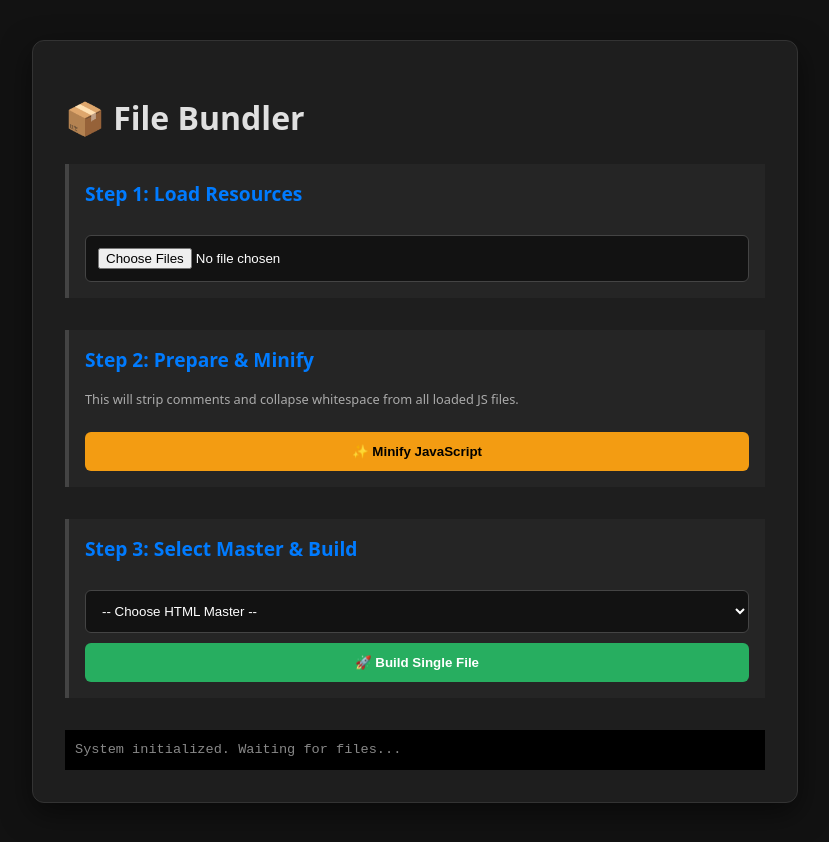
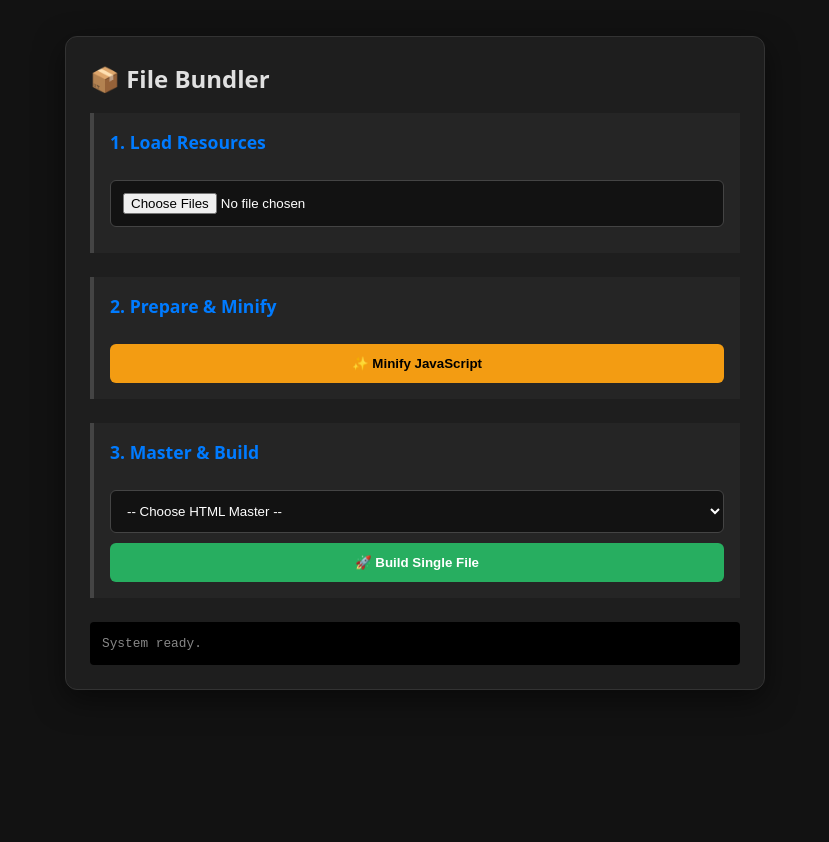
Before and after one commit to nunya42000-lab/AmandaJordan, a plain HTML site: page tools/8.html in a window 1280 px wide. Shown: the whole page, without its empty margins (225-1054 px from the left). After the commit the page ends 800 px from the top, so only its background shows below. Drawn offline with Linux system fonts and the light colour scheme.

Commit message:
Update 8.html

```diff
--- a/tools/8.html
+++ b/tools/8.html
@@ -2,59 +2,126 @@
 <html lang="en">
 <head>
     <meta charset="UTF-8">
+    <meta name="viewport" content="width=device-width, initial-scale=1.0">
     <title>HTML5 Single-File Bundler</title>
     <style>
-        body { font-family: system-ui, sans-serif; background: #121212; color: #e0e0e0; padding: 2rem; line-height: 1.5; }
-        .card { max-width: 700px; margin: 0 auto; background: #1e1e1e; border: 1px solid #333; border-radius: 12px; padding: 2rem; box-shadow: 0 10px 30px rgba(0,0,0,0.5); }
-        .step { margin-bottom: 2rem; padding: 1rem; border-left: 4px solid #444; background: #252525; }
-        .step.active { border-left-color: #007bff; }
-        h2 { margin-top: 0; font-size: 1.2rem; color: #007bff; }
-        input, select, button { width: 100%; padding: 12px; margin-top: 10px; border-radius: 6px; border: 1px solid #444; background: #121212; color: white; box-sizing: border-box; }
-        button { cursor: pointer; font-weight: bold; transition: background 0.2s; border: none; }
-        button:hover { background: #333; }
+        /* FIX 1: Universal box-sizing prevents padding from pushing width out */
+        * { box-sizing: border-box; }
+
+        body {
+            font-family: system-ui, sans-serif;
+            background: #121212;
+            color: #e0e0e0;
+            padding: 1rem;
+            margin: 0;
+            line-height: 1.5;
+        }
+
+        /* FIX 2: Responsive card width */
+        .card {
+            width: 100%;
+            max-width: 700px;
+            margin: 20px auto;
+            background: #1e1e1e;
+            border: 1px solid #333;
+            border-radius: 12px;
+            padding: 1.5rem;
+            box-shadow: 0 10px 30px rgba(0,0,0,0.5);
+            overflow: hidden; /* Contains children */
+        }
+
+        .step {
+            margin-bottom: 1.5rem;
+            padding: 1rem;
+            border-left: 4px solid #444;
+            background: #252525;
+        }
+
+        h2 { margin-top: 0; font-size: 1.1rem; color: #007bff; }
+
+        input, select, button {
+            width: 100%;
+            padding: 12px;
+            margin-top: 10px;
+            border-radius: 6px;
+            border: 1px solid #444;
+            background: #121212;
+            color: white;
+        }
+
+        button { cursor: pointer; font-weight: bold; border: none; }
         .btn-prep { background: #f39c12; color: #000; }
-        .btn-prep:hover { background: #e67e22; }
         .btn-build { background: #27ae60; }
-        .btn-build:hover { background: #2ecc71; }
-        #log { font-family: monospace; font-size: 0.85rem; color: #888; margin-top: 1rem; max-height: 150px; overflow-y: auto; background: #000; padding: 10px; }
-        .file-tag { display: inline-block; background: #333; padding: 2px 8px; border-radius: 4px; margin: 4px; font-size: 0.8rem; }
+
+        /* FIX 3: Prevent log text from bleeding out */
+        #log {
+            font-family: monospace;
+            font-size: 0.8rem;
+            color: #888;
+            margin-top: 1rem;
+            max-height: 180px;
+            overflow-y: auto;
+            overflow-x: hidden; /* Prevent horizontal scroll */
+            background: #000;
+            padding: 12px;
+            border-radius: 4px;
+            word-break: break-all; /* Forces long strings to wrap */
+            white-space: pre-wrap; /* Maintains spacing but wraps lines */
+        }
+
+        /* FIX 4: Ensure file list wraps correctly */
+        #fileStatus {
+            display: flex;
+            flex-wrap: wrap;
+            gap: 5px;
+            margin-top: 10px;
+        }
+
+        .file-tag {
+            background: #333;
+            padding: 4px 10px;
+            border-radius: 4px;
+            font-size: 0.75rem;
+            border: 1px solid #444;
+        }
     </style>
 </head>
 <body>
 
 <div class="card">
-    <h1>📦 File Bundler</h1>
+    <h1 style="margin-top:0; font-size: 1.5rem;">📦 File Bundler</h1>
 
     <div class="step">
-        <h2>Step 1: Load Resources</h2>
+        <h2>1. Load Resources</h2>
         <input type="file" id="fileInput" multiple accept=".html,.js,.css">
         <div id="fileStatus"></div>
     </div>
 
     <div class="step">
-        <h2>Step 2: Prepare & Minify</h2>
-        <p style="font-size: 0.8rem; color: #aaa;">This will strip comments and collapse whitespace from all loaded JS files.</p>
+        <h2>2. Prepare & Minify</h2>
         <button class="btn-prep" onclick="app.minify()">✨ Minify JavaScript</button>
     </div>
 
     <div class="step">
-        <h2>Step 3: Select Master & Build</h2>
+        <h2>3. Master & Build</h2>
         <select id="masterSelect">
             <option value="">-- Choose HTML Master --</option>
         </select>
         <button class="btn-build" onclick="app.build()">🚀 Build Single File</button>
     </div>
 
-    <div id="log">System initialized. Waiting for files...</div>
+    <div id="log">System ready.</div>
 </div>
 
 <script>
 const app = {
-    vfs: {}, // Virtual File System
+    vfs: {},
 
     log(msg) {
         const log = document.getElementById('log');
-        log.innerHTML += `<div>> ${msg}</div>`;
+        const div = document.createElement('div');
+        div.textContent = `> ${msg}`;
+        log.appendChild(div);
         log.scrollTop = log.scrollHeight;
     },
 
@@ -79,16 +146,12 @@ const app = {
     updateUI() {
         const select = document.getElementById('masterSelect');
         const status = document.getElementById('fileStatus');
-
-        // Reset
         select.innerHTML = '<option value="">-- Choose HTML Master --</option>';
         status.innerHTML = '';
 
         Object.keys(this.vfs).forEach(name => {
             const f = this.vfs[name];
-            // Update UI list
             status.innerHTML += `<span class="file-tag">${name}</span>`;
-            // Update Master selection
             if (f.type === 'html') {
                 const opt = document.createElement('option');
                 opt.value = name;
@@ -103,17 +166,11 @@ const app = {
         Object.keys(this.vfs).forEach(name => {
             if (this.vfs[name].type === 'js') {
                 let code = this.vfs[name].content;
-
-                // Simple regex minification:
-                // 1. Remove single line comments
-                code = code.replace(/\/\/\s?.*$/gm, '');
-                // 2. Remove multi-line comments
-                code = code.replace(/\/\*[\s\S]*?\*\//g, '');
-                // 3. Collapse multiple spaces into one
-                code = code.replace(/\s+/g, ' ');
-                // 4. Remove spaces around operators
-                code = code.replace(/\s?([\{\}\(\)\=\+\-\*\/\,])\s?/g, '$1');
-
+                // Minification Regex
+                code = code.replace(/\/\/\s?.*$/gm, '') // single line
+                           .replace(/\/\*[\s\S]*?\*\//g, '') // multi line
+                           .replace(/\s+/g, ' ') // collapse space
+                           .replace(/\s?([\{\}\(\)\=\+\-\*\/\,])\s?/g, '$1'); // trim operators
                 this.vfs[name].content = code.trim();
                 count++;
             }
@@ -123,55 +180,36 @@ const app = {
 
     build() {
         const masterName = document.getElementById('masterSelect').value;
-        if (!masterName) {
-            alert("Please select a Master HTML file.");
-            return;
-        }
+        if (!masterName) return alert("Select a Master HTML file.");
 
         this.log(`Bundling...`);
         let html = this.vfs[masterName].content;
 
-        // 1. Inject CSS
         let cssBundle = "";
+        let jsBundle = "";
+
         Object.keys(this.vfs).forEach(name => {
-            if (this.vfs[name].type === 'css') {
-                cssBundle += `\n/* ${name} */\n${this.vfs[name].content}\n`;
-            }
+            if (name === masterName) return;
+            if (this.vfs[name].type === 'css') cssBundle += `\n/* ${name} */\n${this.vfs[name].content}\n`;
+            if (this.vfs[name].type === 'js') jsBundle += `\n// ${name}\n${this.vfs[name].content}\n`;
         });
 
-        // Remove existing link tags and inject bundled CSS
         html = html.replace(/<link.*rel="stylesheet".*?>/gi, '');
         html = html.replace('</head>', `<style>${cssBundle}</style>\n</head>`);
-
-        // 2. Inject JS
-        let jsBundle = "";
-        Object.keys(this.vfs).forEach(name => {
-            if (this.vfs[name].type === 'js') {
-                jsBundle += `\n// --- MODULE: ${name} ---\n${this.vfs[name].content}\n`;
-            }
-        });
-
-        // Remove existing script tags that have 'src' and inject bundled JS
         html = html.replace(/<script.*src=".*?"><\/script>/gi, '');
         html = html.replace('</body>', `<script type="module">${jsBundle}<\/script>\n</body>`);
 
-        this.download(html, `bundled_${masterName}`);
-        this.log("Build complete. Check your downloads.");
-    },
-
-    download(content, filename) {
-        const blob = new Blob([content], { type: 'text/html' });
+        const blob = new Blob([html], { type: 'text/html' });
         const url = URL.createObjectURL(blob);
         const a = document.createElement('a');
         a.href = url;
-        a.download = filename;
+        a.download = `bundled_${masterName}`;
         a.click();
-        URL.revokeObjectURL(url);
+        this.log("Build complete.");
     }
 };
 
 app.init();
 </script>
-
 </body>
 </html>
```
